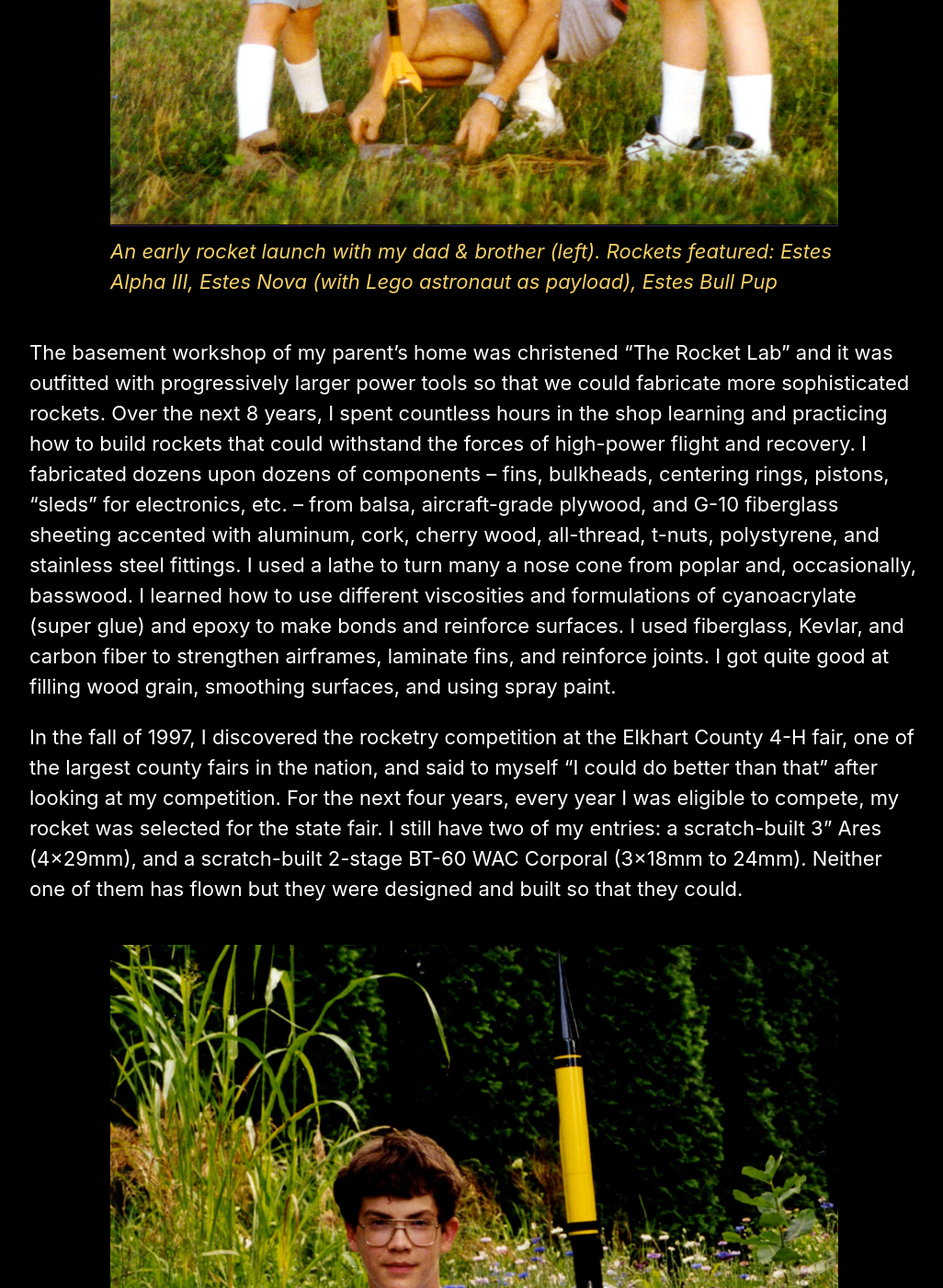
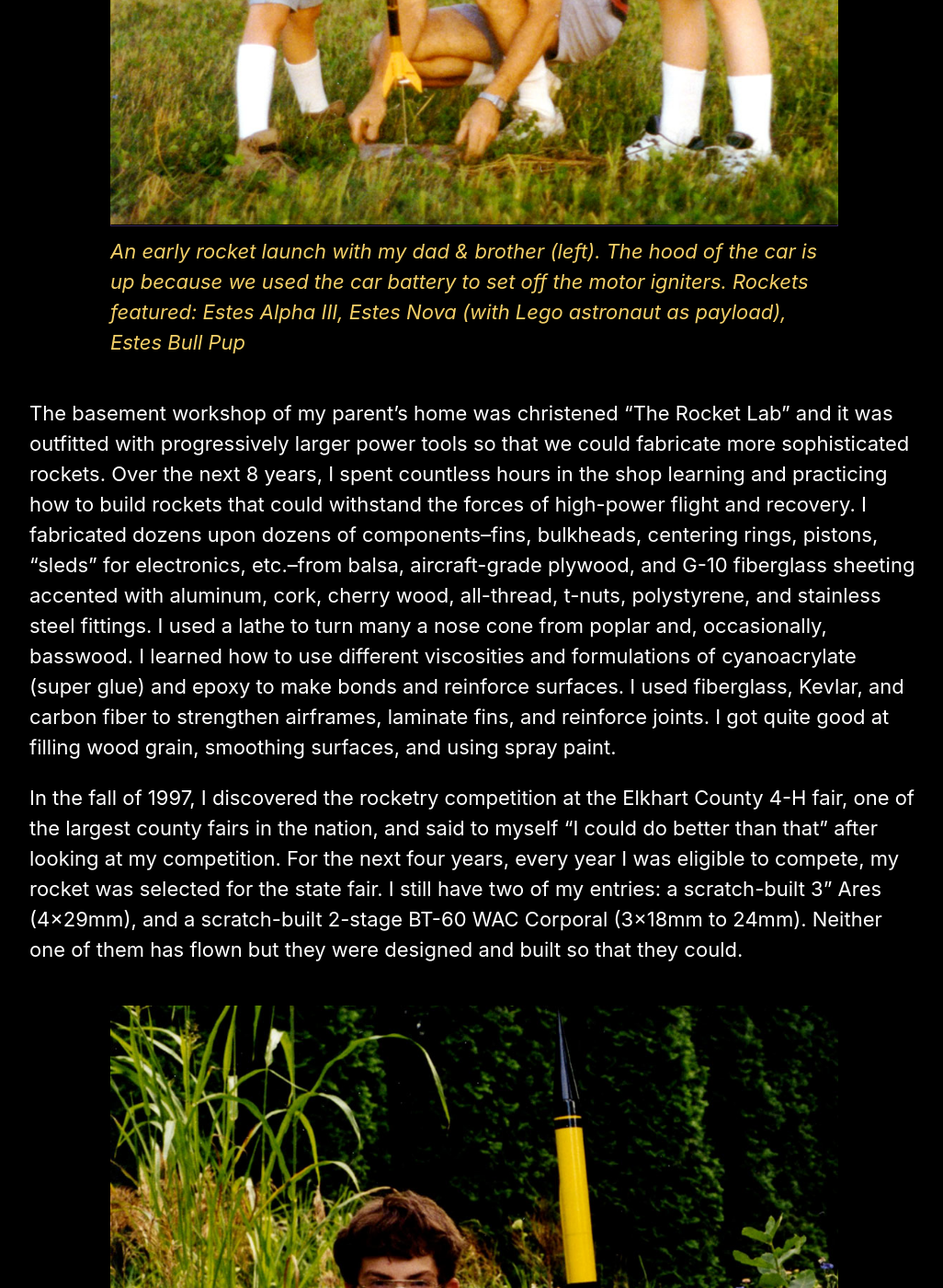
Before and after one commit to rocketlabdelta/rocketlabdelta.com, a Jekyll site: the page built from _posts/2020-01-24-backstory.md, in a window 1280 px wide and 1400 px high, scrolled down 1006 px. Shown: the whole window at 92% size, without its empty margins (124-1150 px from the left). Built offline with Jekyll 4.4.1, drawn with Linux system fonts in a browser that asks for light colours; some of the changed lines change nothing that is shown; some of the changed text lies outside the part shown.

Commit message:
Copy editing

```diff
--- a/_posts/2020-01-24-backstory.md
+++ b/_posts/2020-01-24-backstory.md
@@ -15,12 +15,12 @@
 <figure class="r1x1">
   <div class="placeholder"></div>
   <img src="{{ "/assets/photos/1996-early-model-rocket-launch.jpg" | absolute_url }}" alt="Early model rocket launch in 1996" />
-  <figcaption>An early rocket launch with my dad & brother (left). Rockets featured: Estes Alpha III, Estes Nova (with Lego astronaut as payload), Estes Bull Pup</figcaption>
+  <figcaption>An early rocket launch with my dad & brother (left). The hood of the car is up because we used the car battery to set off the motor igniters. Rockets featured: Estes Alpha III, Estes Nova (with Lego astronaut as payload), Estes Bull Pup</figcaption>
 </figure>
 
 The basement workshop of my parent's home was christened "The Rocket Lab" and it was outfitted with progressively larger power tools so that we could fabricate more sophisticated rockets.
 Over the next 8 years, I spent countless hours in the shop learning and practicing how to build rockets that could withstand the forces of high-power flight and recovery.
-I fabricated dozens upon dozens of components -- fins, bulkheads, centering rings, pistons, "sleds" for electronics, etc. -- from balsa, aircraft-grade plywood, and G-10 fiberglass sheeting accented with aluminum, cork, cherry wood, all-thread, t-nuts, polystyrene, and stainless steel fittings.
+I fabricated dozens upon dozens of components--fins, bulkheads, centering rings, pistons, "sleds" for electronics, etc.--from balsa, aircraft-grade plywood, and G-10 fiberglass sheeting accented with aluminum, cork, cherry wood, all-thread, t-nuts, polystyrene, and stainless steel fittings.
 I used a lathe to turn many a nose cone from poplar and, occasionally, basswood.
 I learned how to use different viscosities and formulations of cyanoacrylate (super glue) and epoxy to make bonds and reinforce surfaces.
 I used fiberglass, Kevlar, and carbon fiber to strengthen airframes, laminate fins, and reinforce joints.
@@ -34,7 +34,7 @@
 <figure class="r1x1">
   <div class="placeholder"></div>
   <img src="{{ "/assets/photos/1998-4-H-WAC-Corporal.jpg" | absolute_url }}" alt="4-H WAC Corporal in 1998" />
-  <figcaption>My 4-H WAC Corporal. I turned both nose cones and built the telescoping stage coupler with heavy-gauge music wire.</figcaption>
+  <figcaption>My 4-H WAC Corporal. I turned both nose cones and built the telescoping stage coupler with heavy-gauge music wire and aluminum tubing.</figcaption>
 </figure>
 
 My dad and I started using avionics early on in our HPR models.
@@ -52,7 +52,7 @@
 <figure class="r2x3">
   <div class="placeholder"></div>
   <img src="{{ "/assets/photos/2001-G-RAG-3-payload.jpg" | absolute_url }}" alt="G-RAG 3 payload" />
-  <figcaption>Avionics &amp; telemetry payload for the G-RAG 3 rocket. Electronics have gotten a <em>lot</em> smaller since then. See <a href="{{ "/essays/gps-telemetry-in-2020/" | absolute_url }}">GPS Telemtry in 2020</a> for more options.</figcaption>
+  <figcaption>Avionics &amp; telemetry payload and ground station for the G-RAG 3 rocket. Electronics have gotten a <em>lot</em> smaller since then. See <a href="{{ "/essays/gps-telemetry-in-2020/" | absolute_url }}">GPS Telemtry in 2020</a> to see what you can do almost 20 years later.</figcaption>
 </figure>
 
 My dad was a physics teacher at Goshen High School and coached at least one team for [The American Rocketry Challenge][3] from its inaugural year in 2002 until he retired in 2012.
```
